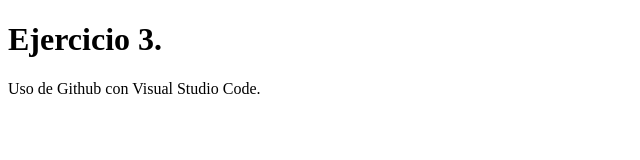
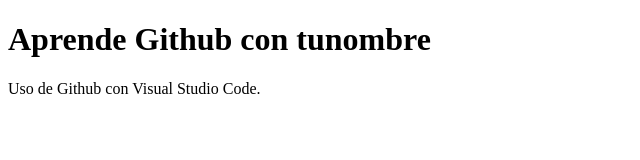
Before and after one commit to Aida05884/proyectoVSC, a plain HTML site: page index.html in a window 1280 px wide. Shown: the whole page, without its empty margins (0-640 px from the left). Drawn offline with Linux system fonts and the light colour scheme.

Commit message:
Update index.html

```diff
--- a/index.html
+++ b/index.html
@@ -1,10 +1,10 @@
 <!DOCTYPE html>
 <html lang="en">
 <head>
-    <title>UT3. Tarea 2.</title>
+    <title>"::: Curso de git y github :::"</title>
 </head>
 <body>
-    <h1>Ejercicio 3.</h1>
+    <h1>Aprende Github con tunombre</h1>
     <p>Uso de Github con Visual Studio Code. </p>
 </body>
 </html>
```
